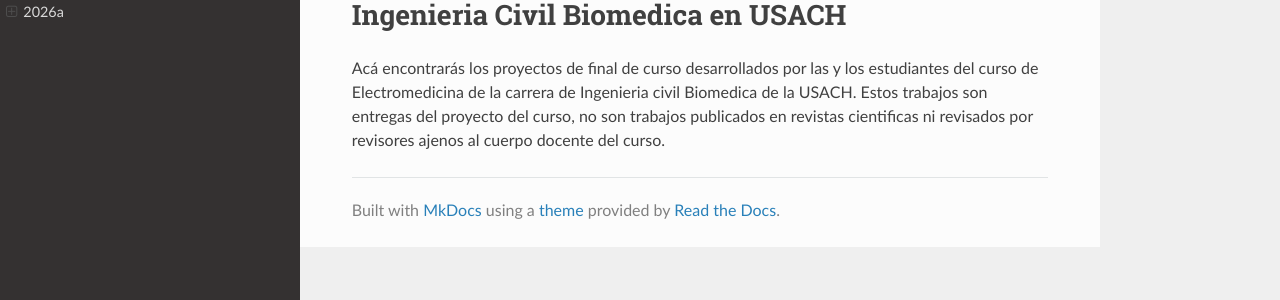
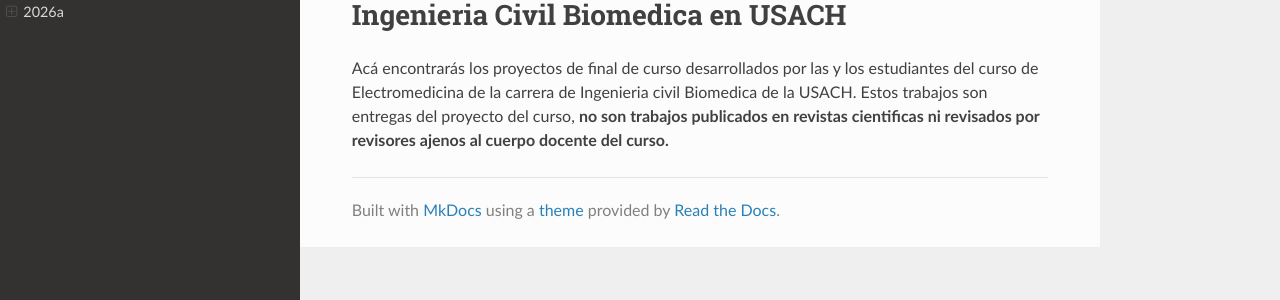
Before and after one commit to neuroeng-usach/Electromedicina-proyectos, an MkDocs documentation site: the page built from docs/index.md, in a window 1280 px wide. Shown: the part 140-440 px from the top of the page. Built offline with MkDocs 1.6.1, drawn with Linux system fonts in a browser that asks for light colours; nearby versions of some CDN libraries.

```diff
--- a/docs/index.md
+++ b/docs/index.md
@@ -1,3 +1,3 @@
 # Proyectos para el curso de Electromedicina de Ingenieria Civil Biomedica en USACH
   Acá encontrarás los proyectos de final de curso desarrollados por las y los estudiantes del curso de Electromedicina de la carrera de Ingenieria civil Biomedica de la USACH.
-  Estos trabajos son entregas del proyecto del curso, no son trabajos publicados en revistas cientificas ni revisados por revisores ajenos al cuerpo docente del curso.
+  Estos trabajos son entregas del proyecto del curso, **no son trabajos publicados en revistas cientificas ni revisados por revisores ajenos al cuerpo docente del curso.**
```
